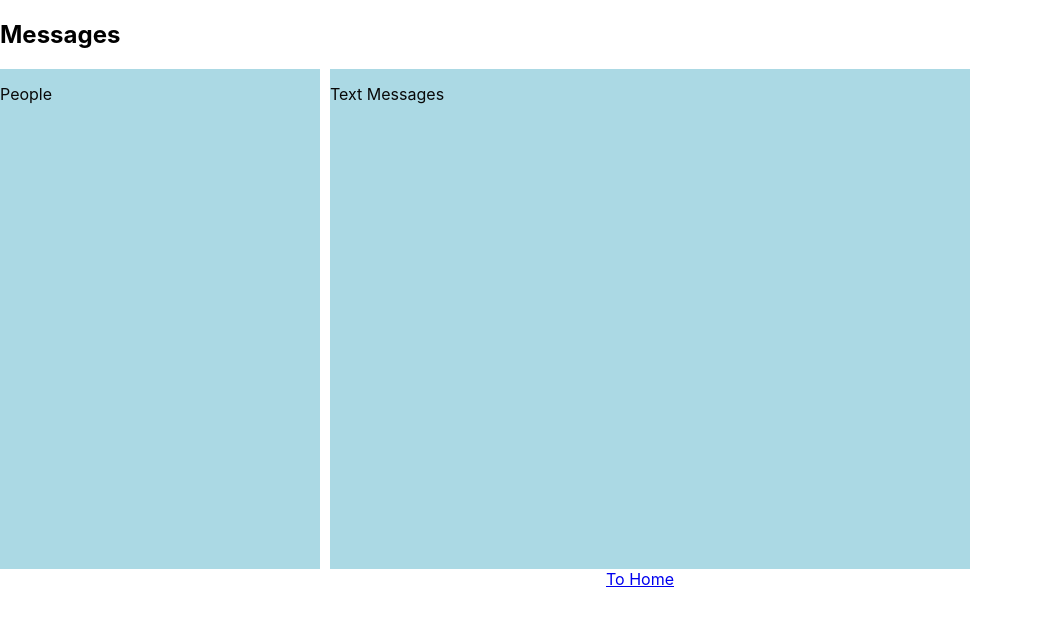
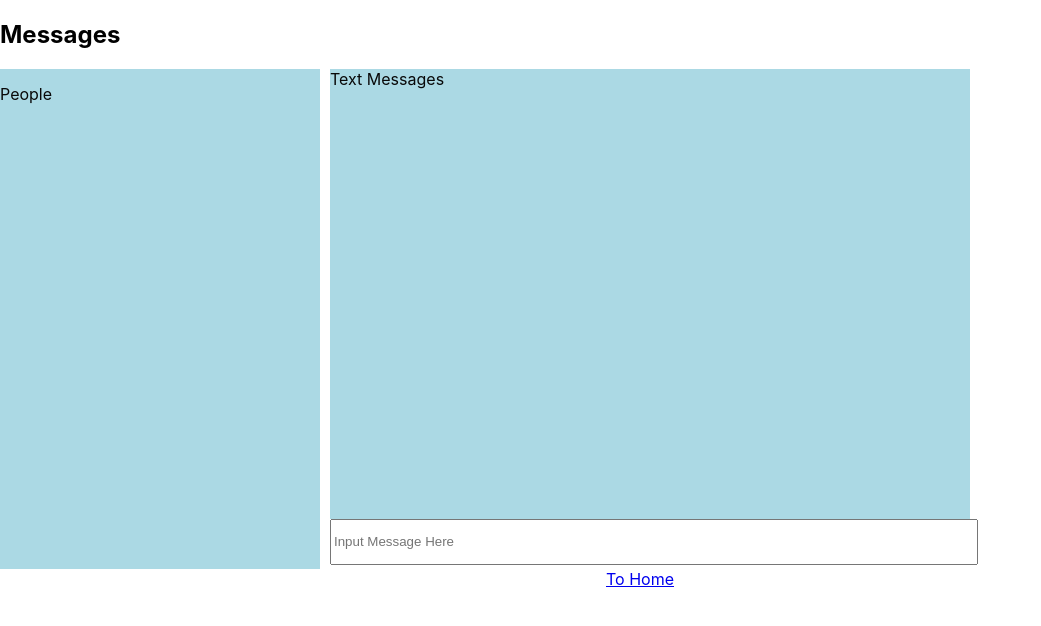
Before and after one commit to Jinwoo-1162/Chirp, a React (Create React App) app in the folder frontend/: page /Messages in a window 1280 px wide. Shown: the top 626 px of the page, without its empty margins (0-1041 px from the left). Built offline with nearby package versions, Linux system fonts and the light colour scheme.

Commit message:
Added a message input box to Messages page

```diff
--- a/frontend/src/CSS/Messages.css
+++ b/frontend/src/CSS/Messages.css
@@ -18,5 +18,12 @@
 
 .text {
     background-color: #ABD9E4;
+    height: 90%;
     line-height: 50px
+    text-align = center;
   }
+
+.message-input {
+  width: 100%;
+  height: 8%;
+}
--- a/frontend/src/Views/Messages1.js
+++ b/frontend/src/Views/Messages1.js
@@ -5,7 +5,10 @@ function Messages1(props) {
             <h2>Messages</h2>
             <div className="grid-layout">
                 <div className="people">People</div>
-                <div className="text">Text Messages</div>
+                <div className="message-section">
+                    <div className="text">Text Messages</div>
+                    <input type="text" className="message-input" id="messageInput" placeholder="Input Message Here"/>
+                </div>
             </div>
             <div className="to-home"><a href="/">To Home</a></div>
         </div>
```
